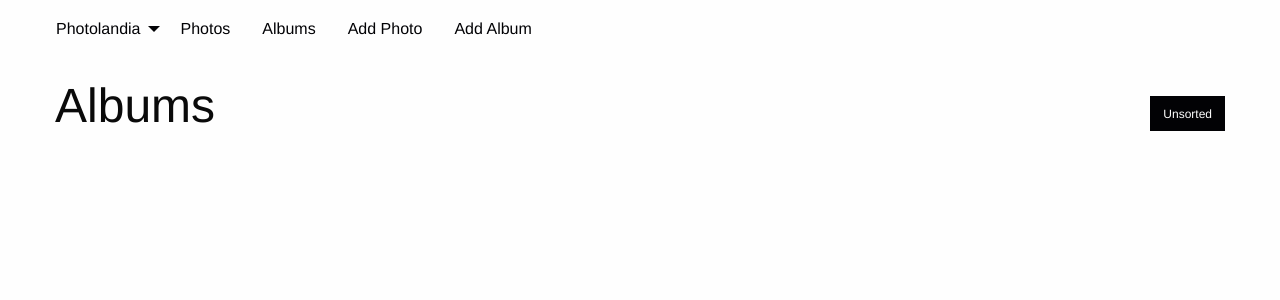
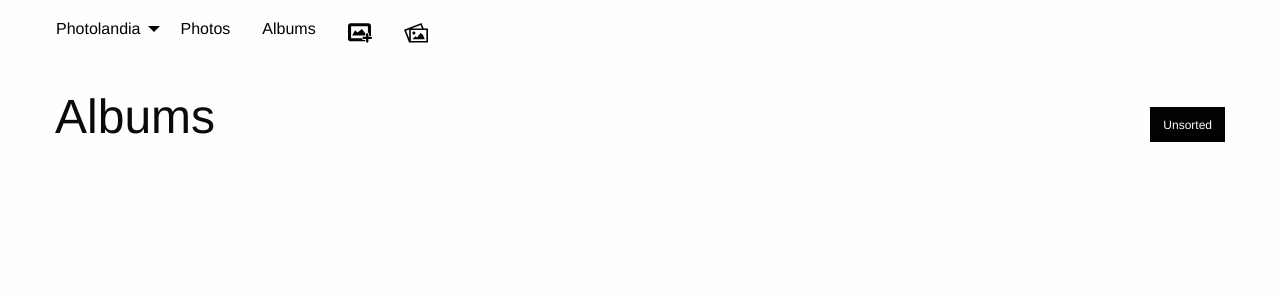
Before and after one commit to asommer70/photolandia, a Django app: page /albums/ in a window 1280 px wide. Shown: the top 300 px of the page. Run offline with Django 3.2, Linux system fonts and the light colour scheme; the visitor is signed in with stand-in values (Sample User, id 1); data that the repository does not hold is empty; some libraries are stand-ins or nearby versions.

Commit message:
Importing icons for Add Photo and Album.

```diff
--- a/templates/layout.html
+++ b/templates/layout.html
@@ -37,8 +37,24 @@
             </li>
             <li><a href="/photos">Photos</a></li>
             <li><a href="/albums">Albums</a></li>
-            <li><a href="{% url 'photos:create' %}">Add Photo</a></li>
-            <li><a href="{% url 'albums:create' %}">Add Album</a></li>
+            <li>
+              <a href="{% url 'photos:create' %}">
+                <svg version="1.1" baseProfile="basic"
+                 xmlns="http://www.w3.org/2000/svg" xmlns:xlink="http://www.w3.org/1999/xlink" x="0px" y="0px" width="24px" height="24px"
+                 viewBox="0 0 128 128" xml:space="preserve">
+                <path transform="matrix(0.128,0,0,0.128,0,12)" stroke="none" style="fill:#020205" d="M 1000 613 C 1000 640 978 661 951 661 L 849 661 L 849 764 C 849 790 827 812 800 812 C 774 812 752 790 752 764 L 752 661 L 650 661 C 623 661 601 640 601 613 C 601 586 623 565 650 565 L 752 565 L 752 462 C 752 436 774 414 800 414 C 827 414 849 436 849 462 L 849 565 L 951 565 C 978 565 1000 586 1000 613 z M 397 384 L 294 292 L 173 506 L 720 506 L 720 462 C 720 451 722 440 726 430 L 583 244 L 397 384 z M 720 694 L 650 694 C 608 694 574 662 570 622 L 129 622 L 129 129 L 829 129 L 829 387 C 859 399 881 428 881 462 L 881 532 L 951 532 C 953 532 956 533 958 533 L 958 108 C 958 48 910 0 850 0 L 108 0 C 48 0 0 48 0 108 L 0 642 C 0 702 48 751 108 751 L 720 751 L 720 694 z"/>
+              </svg>
+              </a>
+            </li>
+            <li>
+              <a href="{% url 'albums:create' %}">
+                <svg version="1.1" baseProfile="basic"
+                   xmlns="http://www.w3.org/2000/svg" xmlns:xlink="http://www.w3.org/1999/xlink" x="0px" y="0px" width="24px" height="24px"
+                   viewBox="0 0 128 128" xml:space="preserve">
+                  <path transform="matrix(0.128,0,0,0.128,0,10)" stroke="none" style="fill:#020205" d="M 1000 234 L 820 234 L 727 0 L 0 288 L 214 830 L 246 817 L 1000 817 L 1000 234 z M 748 234 L 318 234 L 690 87 L 748 234 z M 87 325 L 217 274 L 217 654 L 87 325 z M 932 750 L 284 750 L 284 301 L 932 301 L 932 750 z M 867 687 L 349 687 L 476 558 L 547 607 L 695 409 L 755 485 L 779 474 L 867 687 z M 349 427 C 349 392 378 364 413 364 C 448 364 476 392 476 427 C 476 463 448 491 413 491 C 378 491 349 463 349 427 z"/>
+                </svg>
+              </a>
+            </li>
 
           </ul>
         </div>
```
Also changed, not shown: assets/css/img/add-album-icon.svg (added), assets/css/img/add-photo-icon.svg (added).
